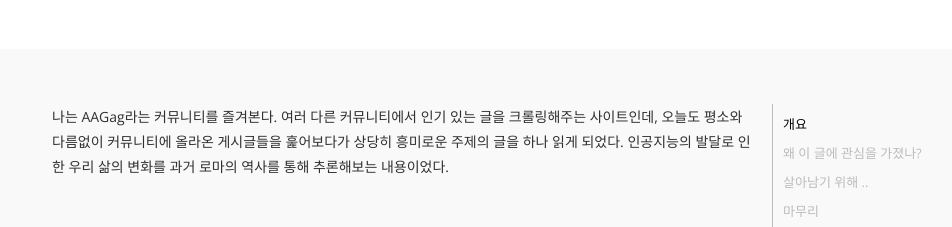
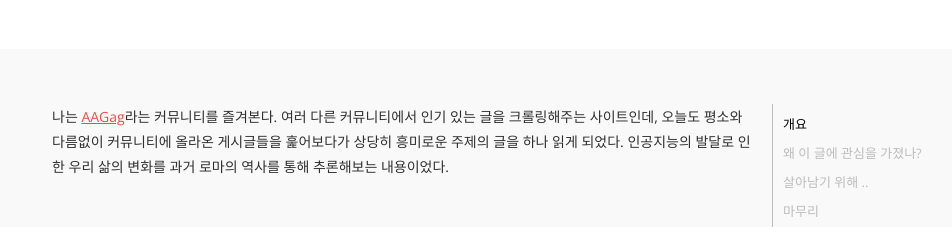
Before and after one commit to tk2blog90/tk2blog90.github.io, a Jekyll site: the page built from _posts/2022-02-13-2.md, in a window 1280 px wide and 1400 px high, cut to the strip 0-436 px from the top of the window. Shown: the part 209-436 px from the top of the strip, without its empty margins (238-1190 px from the left). Built offline with Jekyll 4.4.1, drawn with Linux system fonts in a browser that asks for light colours; nearby versions of some CDN libraries; comment, search, counter and statistics services are not loaded; some of the changed text lies outside the part shown.

Commit message:
Add post

```diff
--- a/_includes/other-posts.html
+++ b/_includes/other-posts.html
@@ -1,9 +1,9 @@
 <div class="other-posts">
+  <a href="{{ page.next.url | absolute_url }}" class="text-silver">
+    <span>다음: </span>{{ page.next.title | default: '다음 포스트가 없습니다' }}
+  </a>
+
   <a href="{{ page.previous.url | absolute_url }}" class="text-silver">
     <span>이전: </span>{{ page.previous.title | default: '이전 포스트가 없습니다' }}
   </a>
-
-  <a href="{{ page.next.url | absolute_url }}" class="text-silver">
-    <span>다음: </span>{{ page.next.title | default: '다음 포스트가 없습니다' }}
-  </a>
 </div>
--- a/_includes/post-list.html
+++ b/_includes/post-list.html
@@ -10,7 +10,7 @@
     </div>
 
     <div class="description">
-      {{ post.excerpt | markdownify | truncatewords: 30 }}
+      {{ post.excerpt | strip_html | truncatewords: 30 }}
     </div>
   </a>
   {% endfor %}
--- a/_posts/2022-02-13-2.md
+++ b/_posts/2022-02-13-2.md
@@ -6,7 +6,7 @@
 keywords: 인공지능, 노동, 불로소득, 로마
 ---
 
-나는 AAGag라는 커뮤니티를 즐겨본다.
+나는 [AAGag](https://aagag.com/){:target="_blank" rel="nofollow noopener noreferrer"}라는 커뮤니티를 즐겨본다.
 여러 다른 커뮤니티에서 인기 있는 글을 크롤링해주는 사이트인데,
 오늘도 평소와 다름없이 커뮤니티에 올라온 게시글들을 훑어보다가
 상당히 흥미로운 주제의 글을 하나 읽게 되었다.
--- a/_sass/post-contents.scss
+++ b/_sass/post-contents.scss
@@ -102,11 +102,20 @@
 
   ul,
   ol {
-    margin-top: 0;
+    margin: 40px 0;
   }
 
   li {
+    list-style-type: none;
     line-height: 1.8em;
+
+    &::before {
+      content: '-';
+      margin-right: 5px;
+      display: inline-block;
+      vertical-align: middle;
+      margin-top: -3px;
+    }
   }
 
   blockquote {
--- a/_sass/site-link.scss
+++ b/_sass/site-link.scss
@@ -39,9 +39,10 @@
 
   .site-url {
     font-size: 13px;
-    line-height: 1.8em;
+    line-height: 1.4em;
     color: rgba(0, 0, 0, .5);
     word-break: break-all;
+    margin-top: 5px;
   }
 
   &:hover {
```
Also changed, not shown: _includes/post-header.html (+17 -3 lines), _posts/2022-02-17-1.md (added, +140 -0 lines), assets/images/structure-2.png (added), assets/images/structure.png (added).
